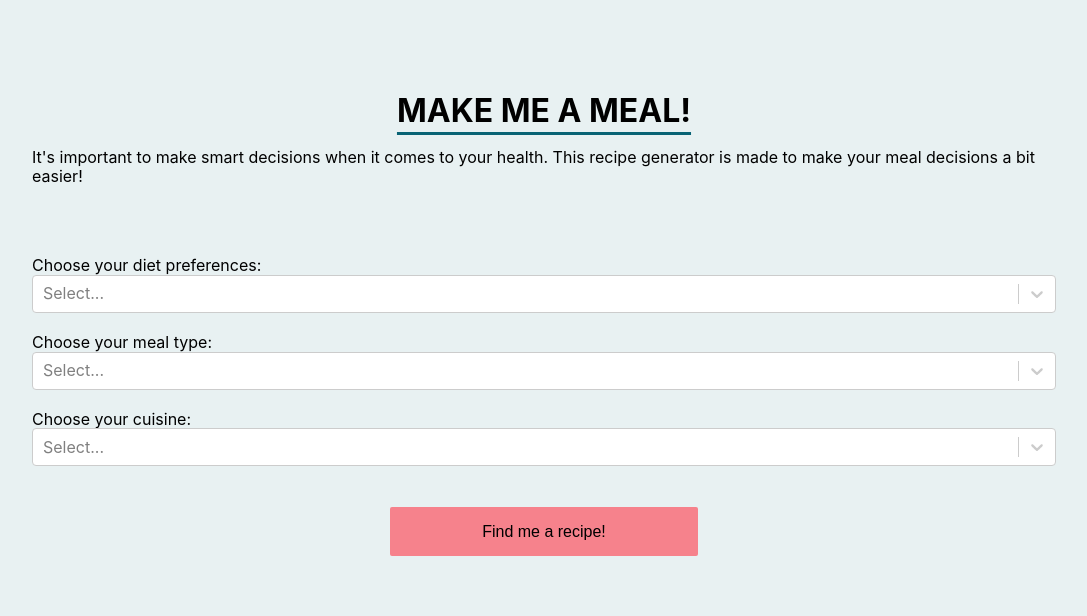
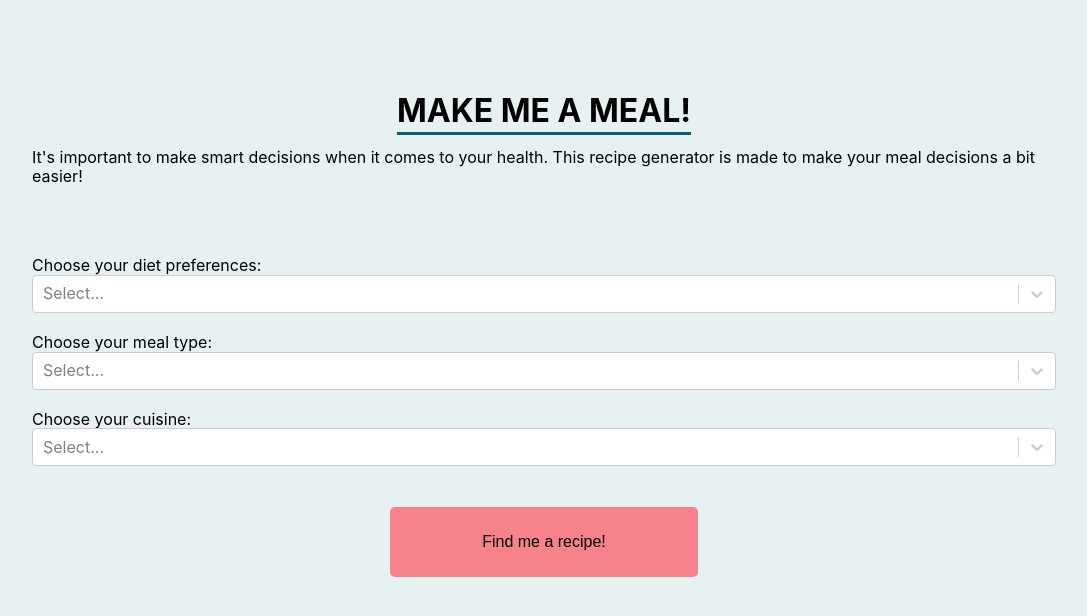
Before and after one commit to laurenratcliffe/lauren-ratcliffe-project-3, a React (Create React App) app: page / in a window 1280 px wide. Shown: the top 616 px of the page, without its empty margins (96-1183 px from the left). Built offline with nearby package versions, Linux system fonts and the light colour scheme; the HTML template or start-up script is replaced by a standard one.

Commit message:
further styling on the app

```diff
--- a/src/App.css
+++ b/src/App.css
@@ -48,14 +48,22 @@ p {
   display: flex;
   flex-direction: column;
   align-items: center;
+  justify-content: center;
   padding: 5%;
   margin-top: 2%;
   border-radius: 5px;
-  min-width: 90vw;
+  min-width: 80vw;
+  /* background-color: white; */
+  border: solid 1px #086375;
 }
 .generatedRecipe img {
   display: flex;
   align-items: center;
+  border-radius: 2px;
+}
+
+.generatedRecipe button {
+  margin-top: 5%;
 }
 .generatedRecipe h2 {
   text-decoration: underline;
@@ -63,10 +71,19 @@ p {
   text-underline-offset: 10px;
 }
 
-.generatedRecipe h3,
-.generatedRecipe p,
-.generatedRecipe a {
-  text-align: center;
+.recipeContainer {
+  display: flex;
+  flex-direction: column;
+  align-items: center;
+}
+
+.recipeContainer button {
+  background-color:  #E8F1F2;
+  border: solid 1px black;
+  color: black;
+  cursor: pointer;
+}
+.recipeContainer a {
   color: black;
 }
 
@@ -74,7 +91,8 @@ p {
   background-color: #F6828C;
   color: rgb(0, 0, 0);
   border: none;
-  padding: 1.5%;
+  padding: 2.5%;
+  border-radius: 5px;
 }
 
 .userInputForm > form:nth-child(1) {
@@ -84,8 +102,6 @@ p {
 }
 
 .filterInput {
-  /* background-color: rgb(229, 229, 243); */
-
   min-width: 80vw;
 }
 .displayRecipes {
@@ -102,9 +118,10 @@ p {
 
 button {
   background-color: #F6828C;
-  color: rgb(0, 0, 0);
   border: none;
-  padding: 2%;
+  border-radius: 5px;
+  padding: 2.5%;
+  cursor: pointer;
 }
 
 #recipeFilterSelection {
--- a/src/App.js
+++ b/src/App.js
@@ -39,6 +39,7 @@ function App() {
       }).then((res) => {
         const recipes = res.data.results;
         setAllRecipes(recipes);
+        console.log(recipes)
       });
     };
     }
--- a/src/DisplayRecipes.js
+++ b/src/DisplayRecipes.js
@@ -15,8 +15,10 @@ const DisplayRecipes = ({recipe}) => {
                 <div className="recipeContainer">
                 <img src={recipe.image} alt={recipe.title} />
                 <h3>{recipe.title}</h3>
+                <button>Instructions</button>
                 <p>Ready in {recipe.readyInMinutes} minutes!</p>
                 <a href={recipe.sourceUrl}>Source</a>
+
                 {/* <h4>Ingredients</h4>
                     <ul>
                         {recipe.analyzedInstructions[0].steps.map((step) => (
@@ -38,8 +40,8 @@ const DisplayRecipes = ({recipe}) => {
                         ))}
                     </ul> */}
                 </div>
-                <button onClick={handleRecipeRefresh}>Try a new search!</button>
             </div>
+            <button onClick={handleRecipeRefresh}>Try a new search!</button>
             </>
             ): (
             <h2>Sorry! Your criteria did not match any of our recipes.</h2>
--- a/src/UserInput.js
+++ b/src/UserInput.js
@@ -36,7 +36,7 @@ const UserInput = (props) => {
 
     const handleSubmit = (event) => {
         event.preventDefault();
-        props.getRecipes(); // Trigger the API call
+        props.getRecipes();
     };
 
     const unselectedOptions = []
@@ -51,14 +51,6 @@ const UserInput = (props) => {
         { value: 'vegan', label: 'Vegan' },
         { value: 'vegetarian', label: 'Vegetarian' },
     ]
-
-    // const mealOptions = [
-    //     { value: 'balanced', label: 'Balanced' },
-    //     { value: 'highProtein', label: 'High-Protein' },
-    //     { value: 'lowCarb', label: 'Low-Carb' },
-    //     { value: 'lowFat', label: 'Low-Fat' },
-    //     { value: 'lowSodium', label: 'Low-Sodium' },
-    // ]
 
     const dishTypeOptions = [
         { value: 'main course', label: 'Main Course' },
@@ -82,10 +74,8 @@ const UserInput = (props) => {
         { value: 'middleEastern', label: 'Middle Eastern' },
     ]
 
-
     return (
         <>
-        {/* <h2>Choose your preferences</h2> */}
         <div className="userInputForm">
             <form onSubmit={handleSubmit}>
                 <div className="filterInput">
```
